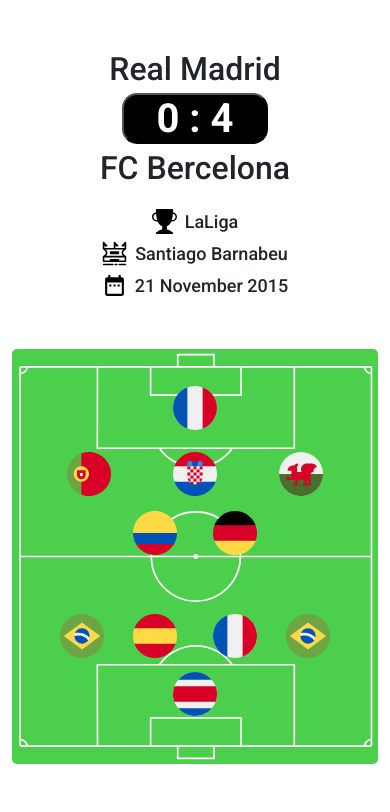
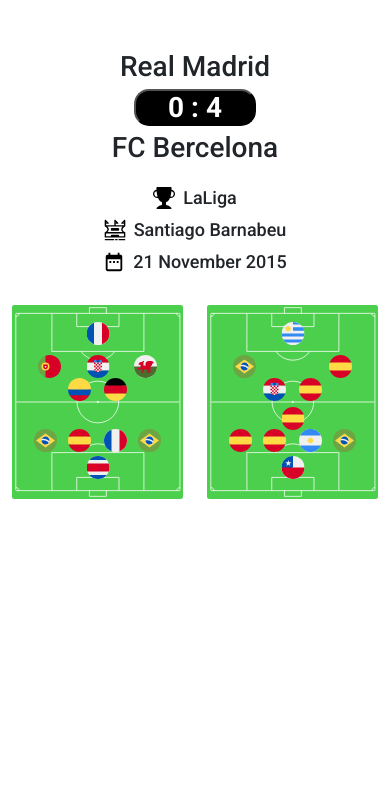
Before and after one commit to MuhammadMahbub/fiverr_vistikloft_denmark_stadium, a plain HTML site: page index.html in a window 390 px wide. Shown: the top 812 px of the page. Drawn offline with Linux system fonts and the light colour scheme.

Commit message:
revised1

```diff
--- a/assets/css/responsive.css
+++ b/assets/css/responsive.css
@@ -1,6 +1,9 @@
 @media screen and (max-width: 1399px) {
 }
 @media screen and (max-width: 1199px) {
+    .field_image1, .field_image2 {
+        height: auto;
+    }
     .flag_image {
         width: 56px;
     }
@@ -19,7 +22,22 @@
 }
 @media screen and (max-width: 991px) {
     .flag_image {
-        width: 72px;
+        width: 40px;
+    }
+    #scorebord .score h2 {
+        font-size: 36px;
+    }
+    #scorebord .score button {
+        padding: 0px 30px;
+        font-size: 36px;
+        margin: 0 12px;
+    }
+    #scorebord .game_info .tournament_image {
+        width: 24px;
+        margin-right: 8px;
+    }
+    #scorebord .game_info .tournament_text {
+        font-size: 18px;
     }
     .field_image1 .flag_img1, .field_image2 .flag_img1 {
         top: 9%;
@@ -39,42 +57,89 @@
 }
 @media screen and (max-width: 767px) {
     .score , .game_info{
-        width: 70%;
+        width: 60%;
         margin: auto;
     }
     #scorebord .game_info .stadium  {
         margin: 5px;
     }
+    #scorebord .score h2, #scorebord .score button {
+        font-size: 32px;
+    }
 }
 @media screen and (max-width: 575px) {
-    .flag_image {
-        width: 44px;
-    }
-}
-@media screen and (max-width: 423px) {
-    #scorebord .score h2 {
-        font-size: 32px;
+    #scorebord .score h2, #scorebord .score button {
+        font-size: 28px;
     }
     #scorebord .score button {
         margin-top: 5px;
         margin-bottom: 5px;
         padding: 0px 32px;
     }
+    #field {
+        margin-top: 30px;
+    }
+    .flag_image {
+        width: 26px;
+    }
+    .field_image1 .flag_img1, .field_image2 .flag_img1 {
+        top: 8%;
+    }
+    .field_image1 .flag_img5, .field_image2 .flag_img5, .field_image1 .flag_img6, .field_image2 .flag_img6 {
+        top: 37%;
+    }
+    .field_image2 .flag_img3 {
+        top: 52%;
+    }
+    .field_image1 .flag_img7, .field_image1 .flag_img8, .field_image1 .flag_img9, .field_image1 .flag_img10,
+    .field_image2 .flag_img7, .field_image2 .flag_img8, .field_image2 .flag_img9, .field_image2 .flag_img10 {
+        top: 63%;
+    }
+    .field_image1 .flag_img11, .field_image2 .flag_img11 {
+        top: 77%;
+    }
+}
+@media screen and (max-width: 423px) {
     #scorebord .game_info .tournament_image {
-        width: 25px;
-        margin-right: 8px;
+        width: 22px;
     }
     #scorebord .game_info .tournament_text {
         font-size: 18px;
     }
-    .flag_img5, .flag_img6 {
-        top: 38%;
+    .flag_image {
+        width: 23px;
     }
 }
 @media screen and (max-width: 374px) {
 }
 @media screen and (max-width: 323px) {
+    #scorebord .game_info .tournament_image {
+        width: 20px;
+    }
+    .score, .game_info {
+        width: 70%;
+    }
     .flag_image {
-        width: 39px;
+        width: 19px;
+    }
+    .field_image1 .flag_img1, .field_image2 .flag_img1 {
+        top: 6%;
+    }
+    .field_image1 .flag_img2, .field_image2 .flag_img2,
+    .field_image1 .flag_img3,
+    .field_image1 .flag_img4, .field_image2 .flag_img4 {
+        top: 23%;
+    }
+    .field_image2 .flag_img3 {
+        top: 50%;
+    }
+    .field_image1 .flag_img5, .field_image2 .flag_img5, .field_image1 .flag_img6, .field_image2 .flag_img6 {
+        top: 36%;
+    }
+    .field_image1 .flag_img7, .field_image1 .flag_img8, .field_image1 .flag_img9, .field_image1 .flag_img10, .field_image2 .flag_img7, .field_image2 .flag_img8, .field_image2 .flag_img9, .field_image2 .flag_img10 {
+        top: 62%;
+    }
+    .field_image1 .flag_img11, .field_image2 .flag_img11 {
+        top: 75%;
     }
 }
--- a/assets/css/style.css
+++ b/assets/css/style.css
@@ -62,8 +62,13 @@
 /* field section css start */
 #field {
     margin-top: 50px;
-    margin-bottom: 100px;
 }
+/* .field_image1, .field_image2 {
+    height: 650px;
+}
+.field_image1 img, .field_image2 img {
+    height: 100%;
+} */
 .field_image1, .field_image2 {
     position: relative;
     margin-bottom: 50px;
--- a/index.html
+++ b/index.html
@@ -53,7 +53,7 @@
 <section id="field">
     <div class="container">
         <div class="row">
-            <div class="col-lg-6 col-sm-12">
+            <div class="col-6">
                 <div class="field_left">
                     <div class="field_image1">
                         <img src="assets/images/field.svg" alt="" class="w-100">
@@ -94,7 +94,7 @@
                 </div>
             </div>
 
-            <div class="col-lg-6 col-sm-12">
+            <div class="col-6">
                 <div class="field_right">
                     <div class="field_image2">
                         <img src="assets/images/field.svg" alt="" class="w-100">
```
